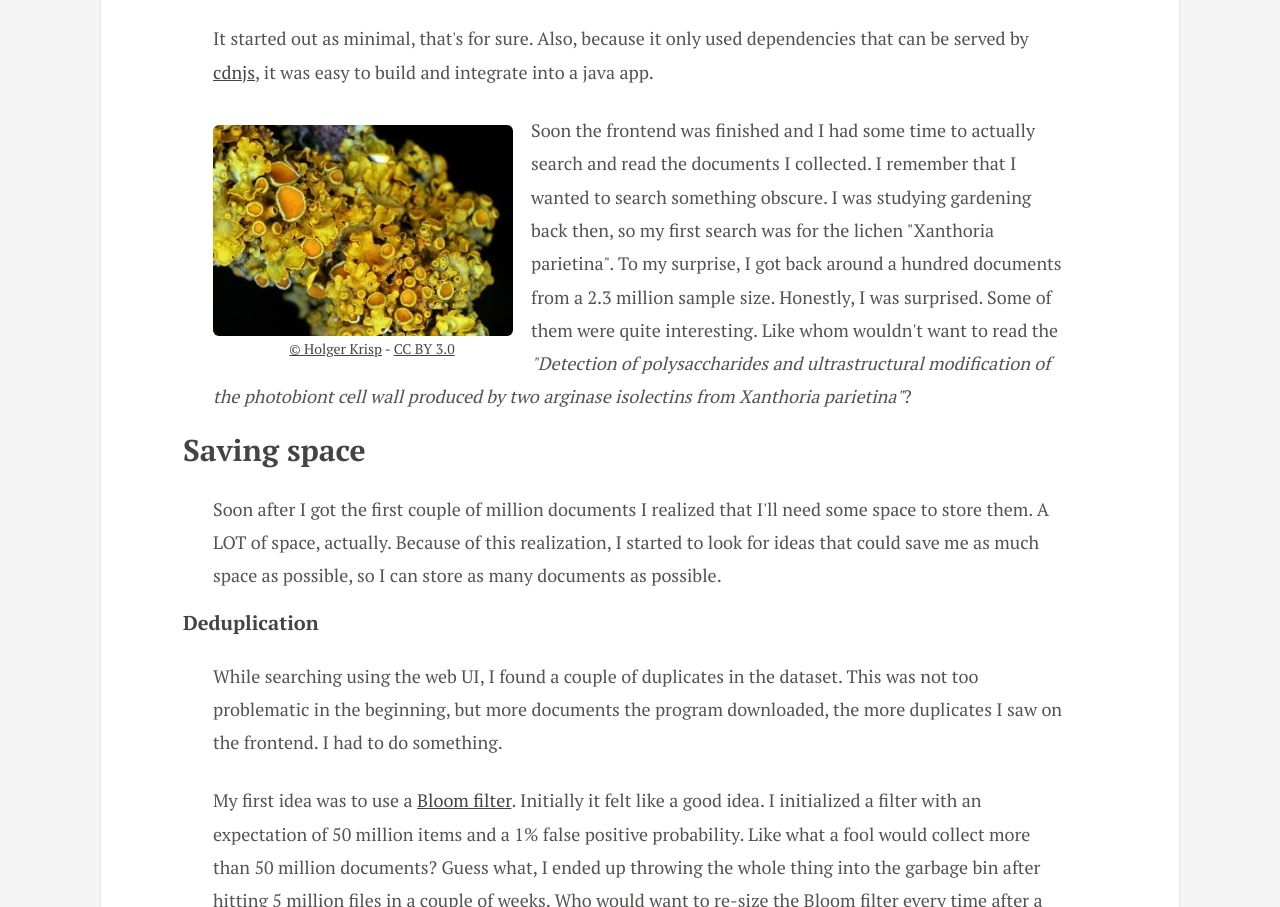
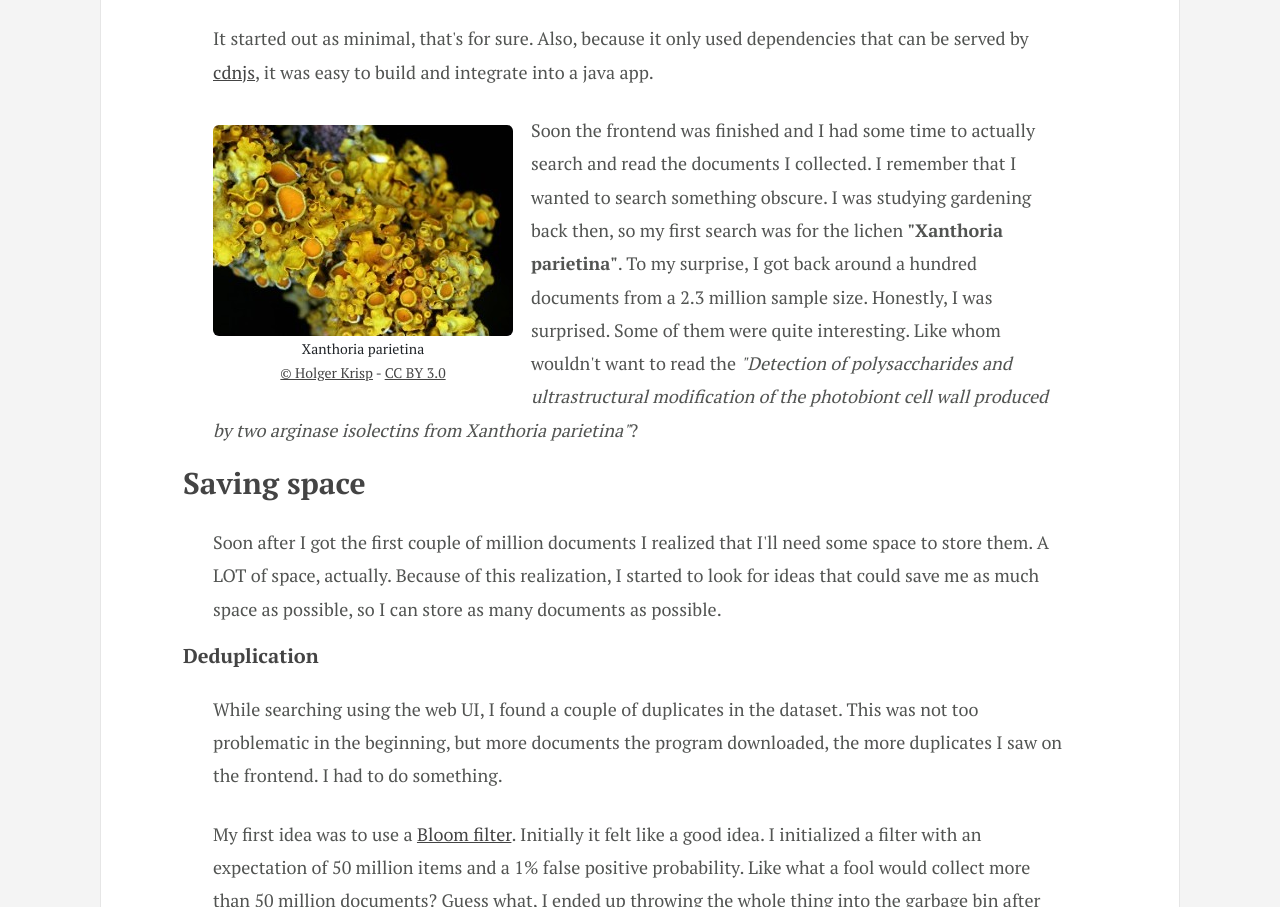
Before and after one commit to laxika/loa-story, a plain HTML site: page loa/index.html in a window 1280 px wide. Shown: the part 4149-5056 px from the top of the page. Drawn offline with nearby package versions, Linux system fonts and the light colour scheme.

Commit message:
Formatting changes.

```diff
--- a/loa/index.html
+++ b/loa/index.html
@@ -243,20 +243,26 @@
         It started out as minimal, that's for sure. Also, because it only used dependencies that can be served by <a
             href="https://cdnjs.com/">cdnjs</a>, it was easy to build and integrate into a java app.
     </p>
-    <div class="float-start">
+    <div class="float-start" style="margin-left: 100px; margin-right: 18px; margin-top: 18px;">
         <div>
-            <img class="rounded float-start" src="assets/images/xanthoria-parietina.jpg" alt="Xanthoria parietina"
-                 style="margin:18px 18px 0 100px;">
+            <img class="rounded float-start" src="assets/images/xanthoria-parietina.jpg" alt="Xanthoria parietina">
         </div>
         <div class="text-center">
-            <small style="margin-left: 100px;"><a href="https://commons.wikimedia.org/wiki/User:Holleday">&copy; Holger
-                Krisp</a> - <a href="https://creativecommons.org/licenses/by/3.0">CC BY 3.0</a></small>
+            <div>
+                <small>Xanthoria parietina</small>
+            </div>
+            <div>
+                <small>
+                    <a href="https://commons.wikimedia.org/wiki/User:Holleday">&copy; Holger Krisp</a> - <a
+                        href="https://creativecommons.org/licenses/by/3.0">CC BY 3.0</a>
+                </small>
+            </div>
         </div>
     </div>
     <p>
         Soon the frontend was finished and I had some time to actually search and read the documents I collected. I
         remember that I wanted to search something obscure. I was studying gardening back then, so my first search was
-        for the lichen "Xanthoria parietina". To my surprise, I got back around a hundred documents from a 2.3 million
+        for the lichen <b>"Xanthoria parietina"</b>. To my surprise, I got back around a hundred documents from a 2.3 million
         sample size. Honestly, I was surprised. Some of them were quite interesting. Like whom wouldn't want to read
         the <i>"Detection of polysaccharides and ultrastructural modification of the photobiont cell wall produced by
         two arginase isolectins from Xanthoria parietina"</i>?
```
